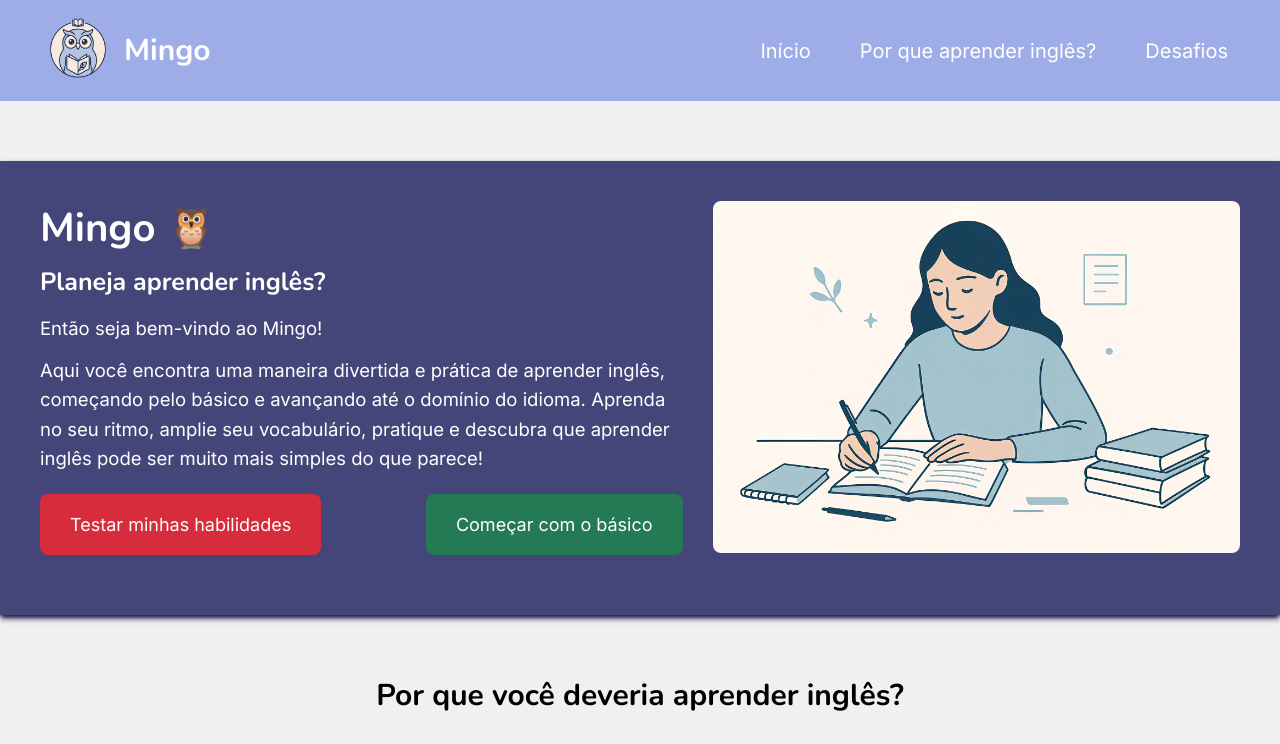
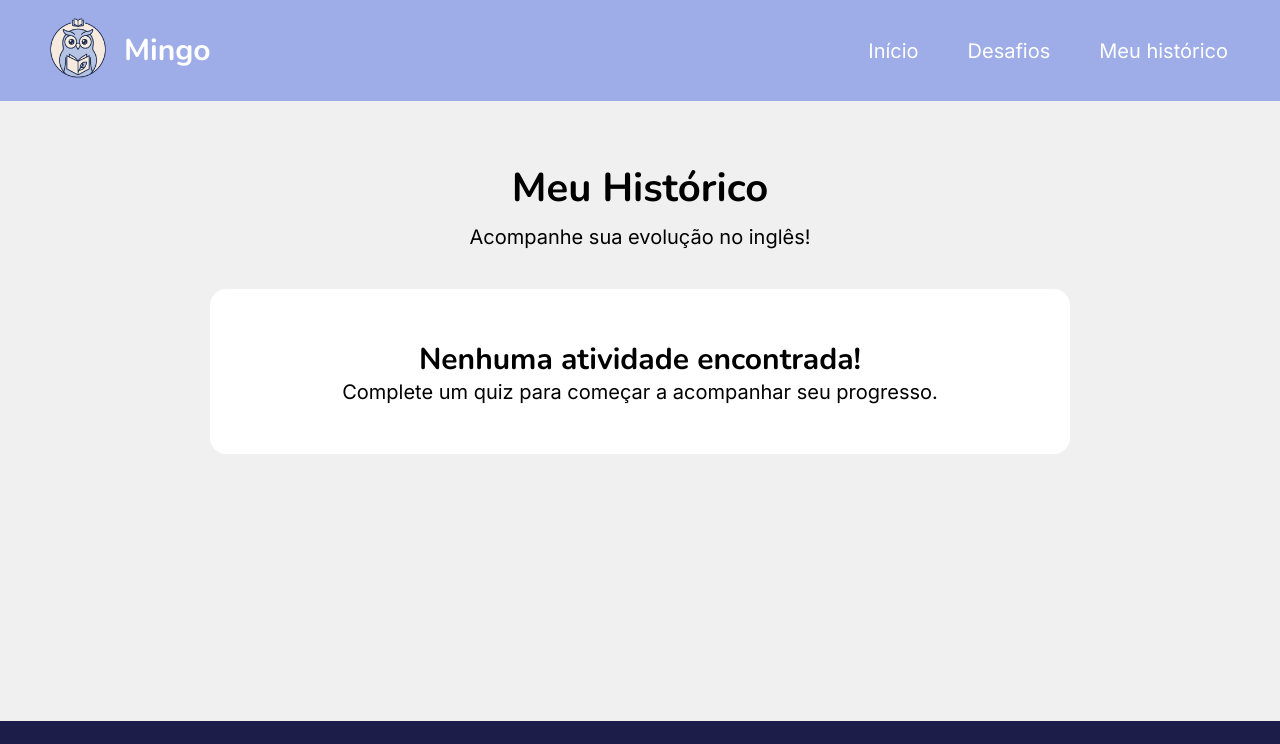
Before and after one commit to PlopesK/Mingo, an Angular app: page /historico in a window 1280 px wide. Before the commit this address led to /. Shown: the top 744 px of the page. Built offline with nearby package versions, Linux system fonts and the light colour scheme.

Commit message:
Histórico de exercícios pronto

```diff
--- a/src/app/app.routes.ts
+++ b/src/app/app.routes.ts
@@ -3,6 +3,7 @@ import { Routes } from '@angular/router';
 import { Home } from './pages/home/home';
 import { Challenge } from './pages/challenge/challenge';
 import { Hub } from './pages/challenge/hub/hub';
+import { Historico } from './pages/challenge/historico/historico';
 
 import { Easy } from './pages/challenge/hub/levelSelect/easy';
 import { Medium } from './pages/challenge/hub/levelSelect/medium';
@@ -15,6 +16,7 @@ export const routes: Routes = [
   { path: '', component: Home },
   { path: 'challenge', component: Challenge },
   { path: 'hub', component: Hub },
+  { path: 'historico', component: Historico},
   { path: 'easy', component: Easy },
   { path: 'medium', component: Medium },
   { path: 'hard', component: Hard },
--- a/src/app/components/footer/footer.html
+++ b/src/app/components/footer/footer.html
@@ -24,7 +24,8 @@
                 <a routerLink="/" fragment="inicio">Início</a>
                 <a routerLink="/" fragment="sobre">Por que aprender inglês?</a>
                 <a routerLink="/challenge" fragment="inicio">Desafios</a>
-                <!-- <a routerLink="/niveis" fragment="inicio">Níveis de inglês</a> -->
+                <a routerLink="/hub" fragment="inicio">Níveis de inglês</a>
+                <a routerLink="/historico" fragment="inicio">Meu histórico</a>
             </div>
 
             <div class="footer-links" id="info">
--- a/src/app/components/header/header.html
+++ b/src/app/components/header/header.html
@@ -12,8 +12,8 @@
 
         <ul>
             <li><a routerLink="/" fragment="inicio">Início</a></li>
-            <li><a routerLink="/" fragment="sobre">Por que aprender inglês?</a></li>
             <li><a routerLink="/challenge" fragment="inicio">Desafios</a></li>
+            <li><a routerLink="/historico" fragment="inicio">Meu histórico</a></li>
         </ul>
 
     </nav>
--- /dev/null
+++ b/src/app/pages/challenge/historico/historico.css
@@ -0,0 +1,72 @@
+.historico-container {
+  max-width: 900px;
+  min-height: 70vh;
+  margin: 0 auto;
+  padding: 60px 20px;
+}
+
+.historico-header {
+  text-align: center;
+  margin-bottom: 40px;
+}
+
+.historico-header h1 {
+  font-size: 2.5rem;
+  margin-bottom: 10px;
+}
+
+.historico-lista {
+  display: flex;
+  flex-direction: column;
+  gap: 16px;
+  background: white;
+  color: black;
+  border-radius: 10px;
+}
+
+.resultado-card {
+  display: flex;
+  justify-content: space-between;
+  align-items: center;
+  padding: 24px;
+  border-radius: 16px;
+  box-shadow: 0 4px 12px rgba(0, 0, 0, 0.08);
+}
+
+.dificuldade {
+  font-weight: bold;
+  color: #d08a4e;
+}
+
+.resultado-info h3 {
+  margin: 10px 0;
+}
+
+.resultado-info p {
+  margin: 0;
+  color: #777;
+  font-size: 0.9rem;
+}
+
+.resultado-percentual {
+  font-size: 1.8rem;
+  font-weight: bold;
+  color: #d08a4e;
+}
+
+.btn-apagar {
+  margin-top: 30px;
+  padding: 12px 20px;
+  border: none;
+  border-radius: 8px;
+  background: #d9534f;
+  color: white;
+  cursor: pointer;
+}
+
+.historico-vazio {
+  text-align: center;
+  padding: 50px 20px;
+  background: white;
+  border-radius: 16px;
+}
--- /dev/null
+++ b/src/app/pages/challenge/historico/historico.html
@@ -0,0 +1,55 @@
+<section class="historico-container">
+
+  <div class="historico-header">
+    <h1>Meu Histórico</h1>
+    <p>Acompanhe sua evolução no inglês!</p>
+  </div>
+
+  @if (resultados.length > 0) {
+
+    <div class="historico-lista">
+
+      @for (resultado of resultados; track $index) {
+
+        <article class="resultado-card">
+
+          <div class="resultado-info">
+            <span class="dificuldade">
+              {{ resultado.dificuldade }}
+            </span>
+
+            <h3>
+              {{ resultado.acertos }} de {{ resultado.total }} acertos
+            </h3>
+
+            <p>
+              {{ resultado.data | date:'dd/MM/yyyy HH:mm' }}
+            </p>
+          </div>
+
+          <div class="resultado-percentual">
+            {{ resultado.percentual }}%
+          </div>
+
+        </article>
+
+      }
+
+    </div>
+
+    <button
+      class="btn-apagar"
+      (click)="apagarHistorico()">
+      Limpar histórico
+    </button>
+
+  } @else {
+
+    <div class="historico-vazio">
+      <h2>Nenhuma atividade encontrada!</h2>
+      <p>Complete um quiz para começar a acompanhar seu progresso.</p>
+    </div>
+
+  }
+
+</section>
--- /dev/null
+++ b/src/app/pages/challenge/historico/historico.ts
@@ -0,0 +1,38 @@
+import { Component, OnInit } from '@angular/core';
+import { DatePipe } from '@angular/common';
+import {
+  obterResultados,
+  limparResultados,
+  ResultadoQuiz
+} from '../../../data/resultados';
+
+@Component({
+  selector: 'app-historico',
+  standalone: true,
+  imports: [DatePipe],
+  templateUrl: './historico.html',
+  styleUrl: './historico.css'
+})
+export class Historico implements OnInit {
+
+  resultados: ResultadoQuiz[] = [];
+
+  ngOnInit() {
+    this.carregarResultados();
+  }
+
+  carregarResultados() {
+    this.resultados = obterResultados();
+  }
+
+  apagarHistorico() {
+    const confirmar = window.confirm(
+      'Tem certeza de que deseja apagar todo o histórico?'
+    );
+
+    if (confirmar) {
+      limparResultados();
+      this.resultados = [];
+    }
+  }
+}
```
